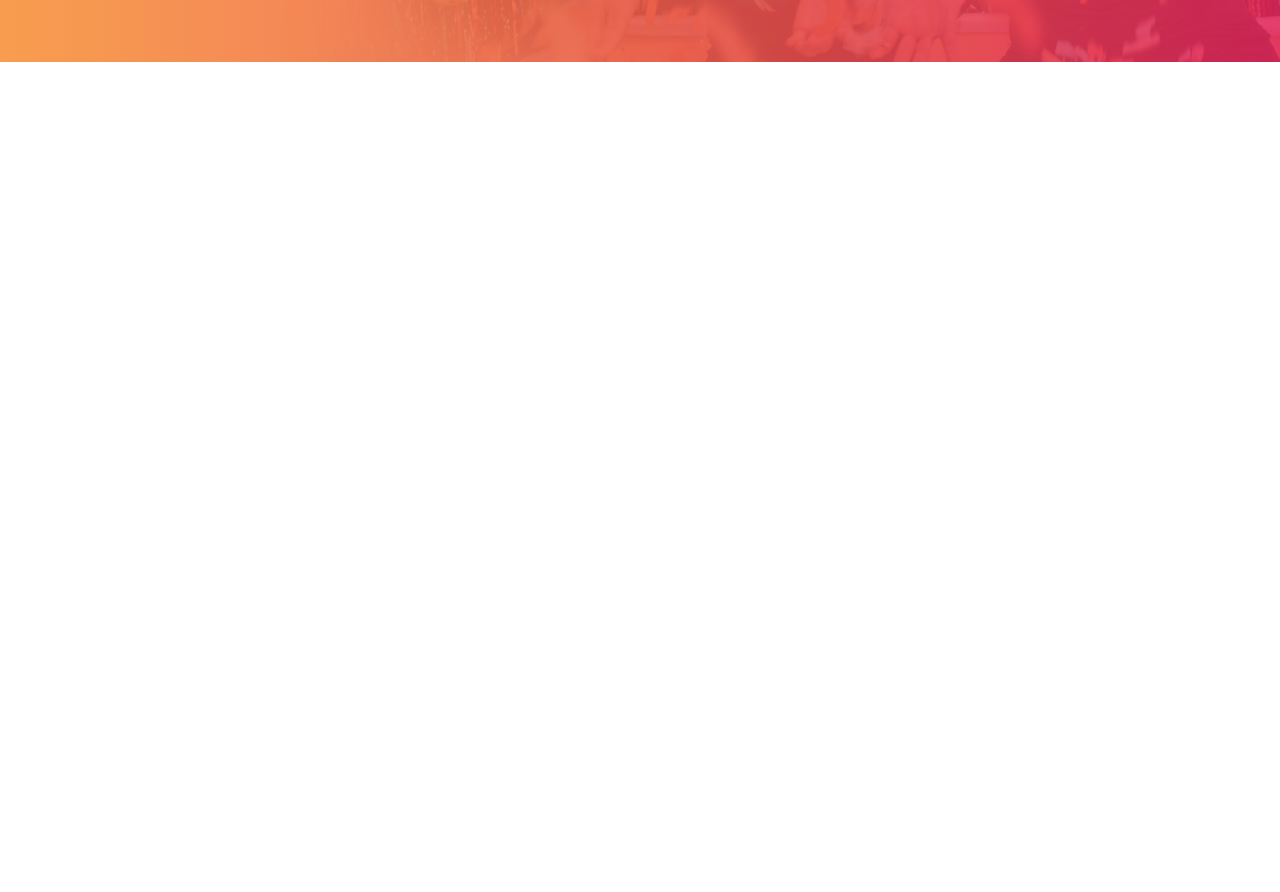
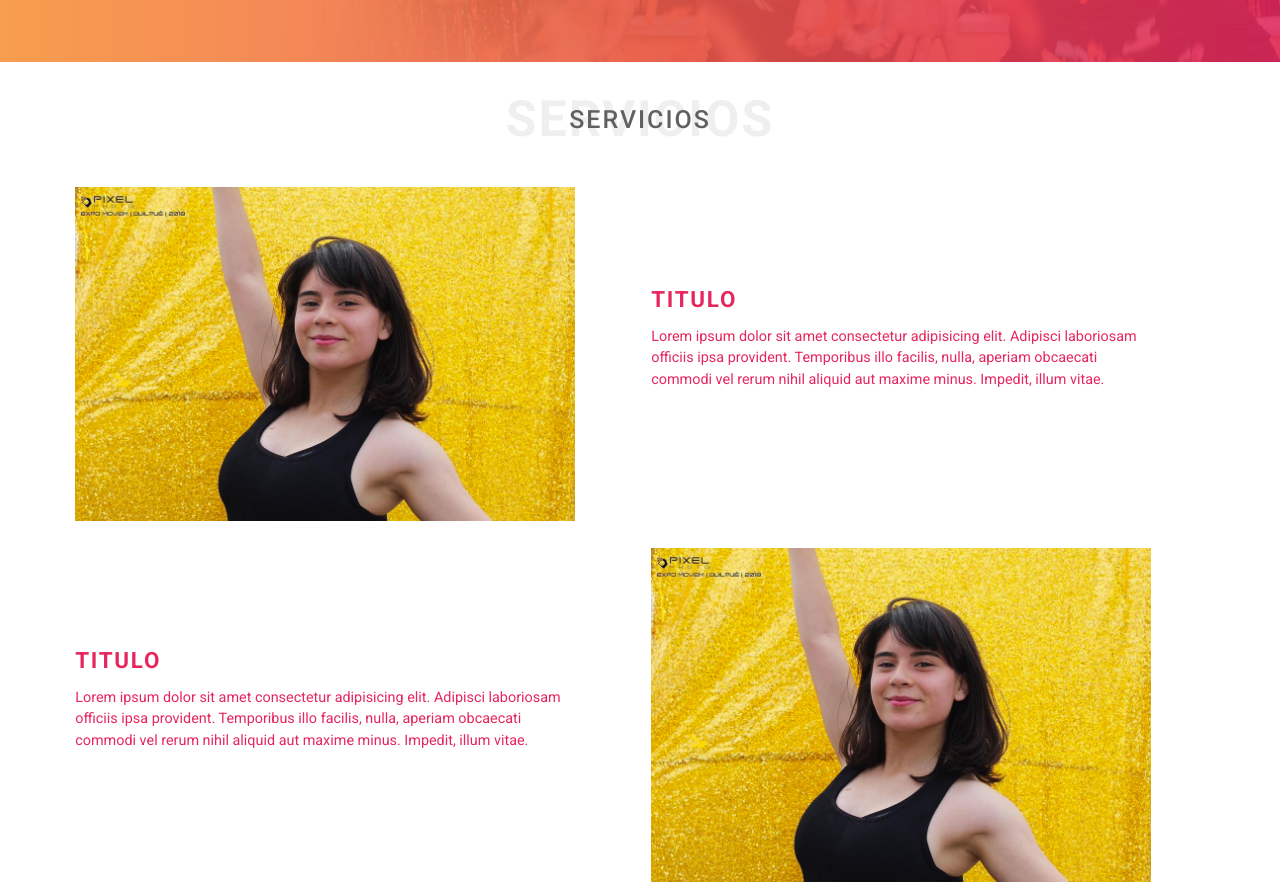
Before and after one commit to markobarraza/cabina_pixel, a plain HTML site: page index.html in a window 1280 px wide. Shown: the part 534-1426 px from the top of the page. Before the commit the page ends 800 px from the top, so only its background shows below. Drawn offline with nearby package versions, Linux system fonts and the light colour scheme.

Commit message:
seccion servicios desktop

```diff
--- a/index.html
+++ b/index.html
@@ -98,6 +98,60 @@
     </div>
 </header>
 
+<!-- section "Servicios" -->
+<section class="servicios">
+    <!-- titulo -->
+    <div class="container servicios_titulos">
+        <span class="titulo_back">Servicios
+            <h2 class="titulo_front">Servicios</h2>
+        </span>
+    </div>
+    <div class="servicio_cabina">
+        <div class="container-pixel">
+            <!-- servicio 1 -->
+            <div class="row">
+                <div class="col s12 m6">
+                    <div class="servicio_img">
+                        <img class="img_cabina responsive-img" src="img/example_img.png" alt="Cabina Image">
+                    </div>
+                </div>
+                <div class="col s12 m6">
+                    <h2>titulo</h2>
+                    <p>Lorem ipsum dolor sit amet consectetur adipisicing elit. Adipisci laboriosam officiis ipsa provident. Temporibus illo facilis, nulla, aperiam obcaecati commodi vel rerum nihil aliquid aut maxime minus. Impedit, illum vitae.</p>
+                </div>
+            </div>
+            <!-- servicio 2 -->
+            <div class="row">
+                <div class="col s12 m6">
+                    <h2>titulo</h2>
+                    <p>Lorem ipsum dolor sit amet consectetur adipisicing elit. Adipisci laboriosam officiis ipsa provident.
+                        Temporibus illo facilis, nulla, aperiam obcaecati commodi vel rerum nihil aliquid aut maxime minus. Impedit,
+                        illum vitae.</p>
+                </div>
+                <div class="col s12 m6">
+                    <div class="servicio_img">
+                        <img class="img_cabina responsive-img" src="img/example_img.png" alt="Cabina Image">
+                    </div>
+                </div>
+            </div>
+            <!-- servicio 3 -->
+            <div class="row">
+                <div class="col s12 m6">
+                    <div class="servicio_img">
+                        <img class="img_cabina responsive-img" src="img/example_img.png" alt="Cabina Image">
+                    </div>
+                </div>
+                <div class="col s12 m6">
+                    <h2>titulo</h2>
+                    <p>Lorem ipsum dolor sit amet consectetur adipisicing elit. Adipisci laboriosam officiis ipsa provident.
+                        Temporibus illo facilis, nulla, aperiam obcaecati commodi vel rerum nihil aliquid aut maxime minus. Impedit,
+                        illum vitae.</p>
+                </div>
+            </div>
+        </div>
+    </div>
+</section>
+
 
 
 
--- a/sass/_header.sass
+++ b/sass/_header.sass
@@ -54,6 +54,8 @@
                 display: inline-block
                 color: white
                 position: relative
+                @media screen and (max-width: 480px)
+                    margin-top: 80px
                 &:hover
                    background-color: rgba(255, 255, 255, 0.3)
                    .promo_btn
--- /dev/null
+++ b/sass/_servicios.sass
@@ -0,0 +1,46 @@
+.container-pixel
+    width: 90%
+    margin: 0 auto
+// Servicios
+.servicios
+    .servicios_titulos
+        text-align: center
+        .titulo_back
+            position: relative
+            top: 20px
+            font-size: 50px
+            font-weight: bold
+            color: #efefef
+            letter-spacing: 2px
+            text-transform: uppercase
+            .titulo_front
+                display: inline
+                position: absolute
+                left: 0
+                top: 16px
+                font-size: 25px
+                font-weight: 500
+                margin: 0
+                width: 100%
+                color: #606060
+                letter-spacing: 3
+    // servicios cabina
+    .servicio_cabina
+        margin: 50px 0 0 0
+        // img
+        .servicio_img
+            .img_cabina
+                width: 500px
+        // texto
+        h2
+            font-size: 1.4em
+            text-transform: uppercase
+            font-weight: bold
+            letter-spacing: 1.7px
+            color: $pixelColor2
+            margin: 100px 0 0 0
+        p
+            font-size: .9em
+            color: $pixelColor2
+            width: 500px
+            text-align: left
--- a/sass/_variables.sass
+++ b/sass/_variables.sass
@@ -16,3 +16,7 @@
     background: linear-gradient(to right, $from 0%, $to $stop)
     /* IE6-9 */
     filter: progid:DXImageTransform.Microsoft.gradient( startColorstr='$from', endColorstr='$to',GradientType=1 )
+
+// colores
+$pixelColor1: #f78f34
+$pixelColor2: #e6275d
--- a/sass/main.sass
+++ b/sass/main.sass
@@ -1,3 +1,4 @@
 @import _basicos
 @import _variables
 @import _header
+@import _servicios
```
Also changed, not shown: css/main.css, csss/main.css (deleted), img/example_img.png (added), 2 other files.
